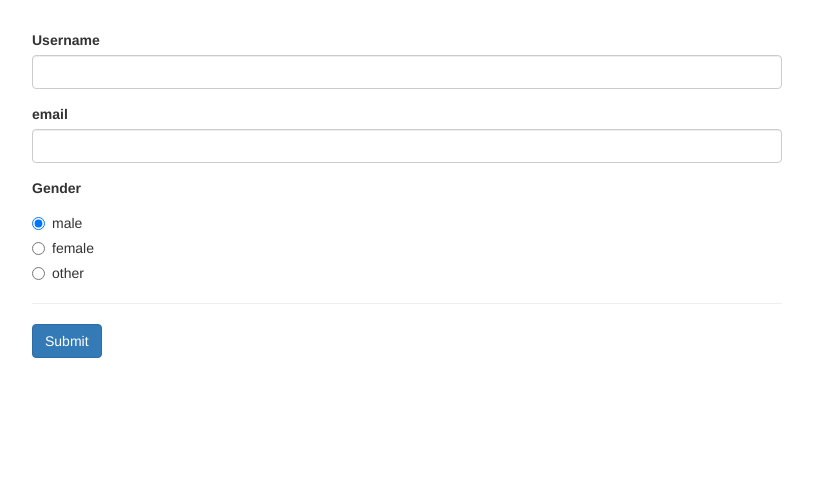
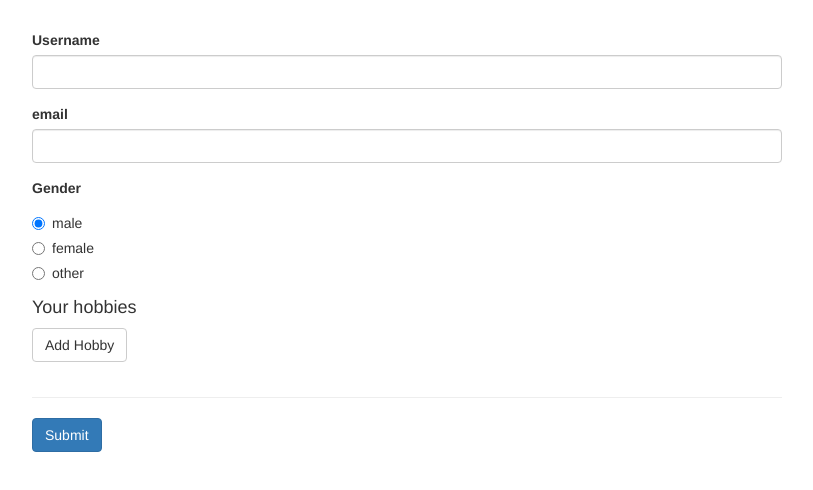
Before and after one commit to gaetanBloch/angular-forms-reactive, an Angular app: page / in a window 1280 px wide. Shown: the top 490 px of the page, without its empty margins (233-1046 px from the left). Built offline with nearby package versions, Linux system fonts and the light colour scheme.

Commit message:
Creating dynamically Form controls for hobbies

```diff
--- a/src/app/app.component.css
+++ b/src/app/app.component.css
@@ -9,3 +9,7 @@ input.ng-invalid.ng-touched {
 .help-block {
   color: red;
 }
+
+.btn-default {
+  margin-bottom: 15px;
+}
--- a/src/app/app.component.html
+++ b/src/app/app.component.html
@@ -2,6 +2,7 @@
   <div class="row">
     <div class="col-xs-12 col-sm-10 col-md-8 col-sm-offset-1 col-md-offset-2">
       <form [formGroup]="signUpForm" (ngSubmit)="onSubmit()">
+        <div formGroupName="userData">
           <div class="form-group">
             <label for="username">Username</label>
             <input type="text"
@@ -9,7 +10,8 @@
                    class="form-control"
                    formControlName="username">
             <span class="help-block"
-                *ngIf="!signUpForm.get('username').valid && signUpForm.get('username').touched">
+                  *ngIf="!signUpForm.get('userData.username').valid &&
+                  signUpForm.get('userData.username').touched">
               The username is required!
           </span>
           </div>
@@ -20,9 +22,11 @@
                    class="form-control"
                    formControlName="email">
             <span class="help-block"
-                *ngIf="!signUpForm.get('email').valid && signUpForm.get('email').touched">
+                  *ngIf="!signUpForm.get('userData.email').valid &&
+                   signUpForm.get('userData.email').touched">
               Please enter a valid email address!
           </span>
+          </div>
         </div>
         <div class="form-group">
           <label for="gender">Gender</label>
@@ -36,6 +40,14 @@
             </label>
           </div>
         </div>
+        <div formArrayName="hobbies">
+          <h4>Your hobbies</h4>
+          <button class="btn btn-default" type="button" (click)="onAddHobby()">Add Hobby</button>
+          <div class="form-group"
+               *ngFor="let hobbyControl of getControls('hobbies'); let i = index">
+            <input type="text" class="form-control" [formControlName]="i">
+          </div>
+        </div>
         <hr>
         <span class="help-block" *ngIf="!signUpForm.valid && signUpForm.touched">
               <strong>Please enter valid data!</strong>
--- a/src/app/app.component.ts
+++ b/src/app/app.component.ts
@@ -1,5 +1,5 @@
 import { Component, OnInit } from '@angular/core';
-import { FormControl, FormGroup, Validators } from '@angular/forms';
+import { AbstractControl, FormArray, FormControl, FormGroup, Validators } from '@angular/forms';
 
 @Component({
   selector: 'app-root',
@@ -13,10 +13,24 @@ export class AppComponent implements OnInit {
 
   ngOnInit(): void {
     this.signUpForm = new FormGroup({
-      username: new FormControl(null, Validators.required),
-      email: new FormControl(null, [Validators.required, Validators.email]),
-      gender: new FormControl(this.defaultGender)
+      userData: new FormGroup(
+        {
+          username: new FormControl(null, Validators.required),
+          email: new FormControl(null, [Validators.required, Validators.email]),
+        }
+      ),
+      gender: new FormControl(this.defaultGender),
+      hobbies: new FormArray([])
     });
+  }
+
+  onAddHobby(): void {
+    const control = new FormControl(null, Validators.required);
+    (this.signUpForm.get('hobbies') as FormArray).push(control);
+  }
+
+  getControls(controlName: string): AbstractControl[] {
+    return (this.signUpForm.get(controlName) as FormArray).controls;
   }
 
   onSubmit(): void {
```
Lines whose indentation alone changed are shown as unchanged.
